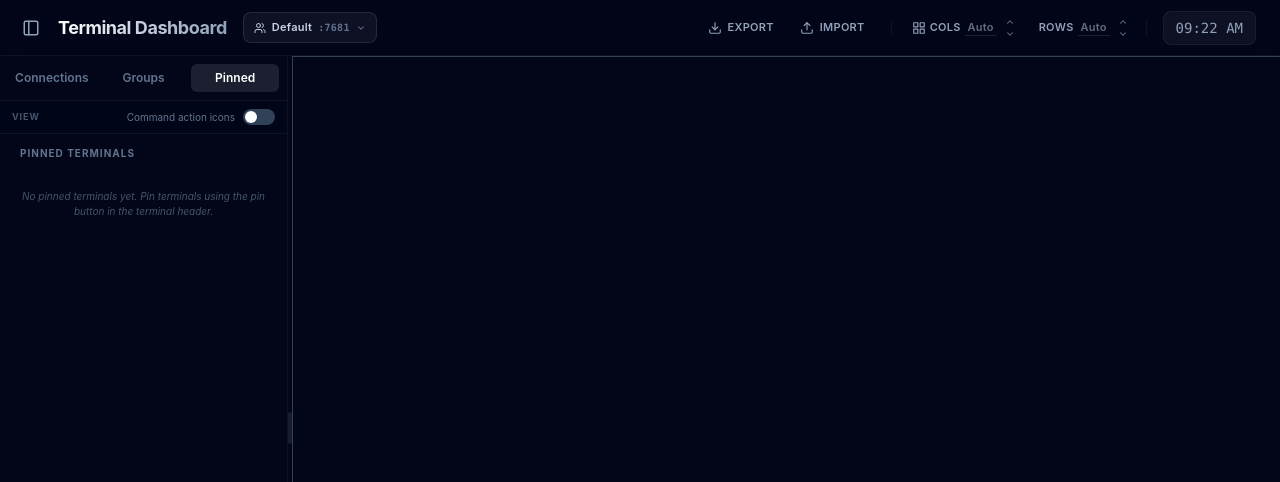
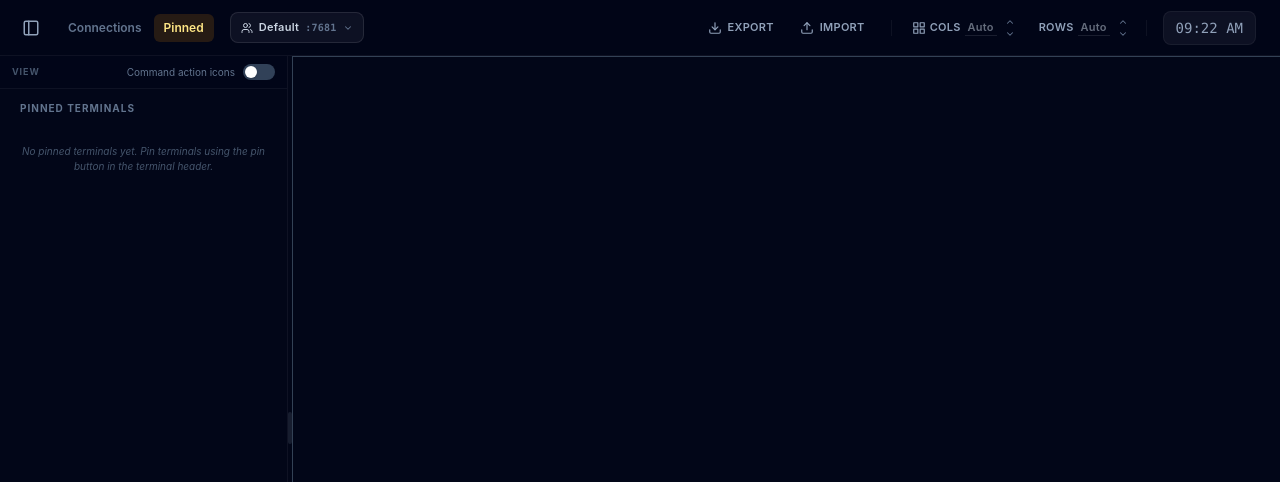
Before and after one commit to aiyoux/terminal-manager, a SvelteKit app: page /pinned in a window 1280 px wide. Shown: the top 482 px of the page. Built offline with nearby package versions, Linux system fonts and the light colour scheme.

Commit message:
feat: header nav with per-group routes and persistent grid state
Replace the title with Connections, each terminal group, and Pinned as
header tabs. Groups use /groups/[id] (stable ids) and open that group's
grid without remounting terminals when switching routes.

```diff
--- a/src/lib/stores.svelte.ts
+++ b/src/lib/stores.svelte.ts
@@ -820,15 +820,17 @@ export function isLoaded(): boolean {
 }
 
 // Group Operations
-export function addTerminalGroup(name: string) {
-  terminalGroups.push({
+export function addTerminalGroup(name: string): TerminalGroup {
+  const group: TerminalGroup = {
     id: uid(),
     name,
     terminalIds: [],
     collapsed: false,
     variables: {},
-  });
+  };
+  terminalGroups.push(group);
   saveGroups();
+  return group;
 }
 
 export function removeTerminalGroup(groupId: string) {
--- a/src/routes/(app)/+layout.svelte
+++ b/src/routes/(app)/+layout.svelte
@@ -1,5 +1,6 @@
 <script lang="ts">
   import { untrack } from 'svelte';
+  import { goto } from '$app/navigation';
   import { page } from '$app/state';
   import Terminal from '$lib/components/Terminal.svelte';
   import VariablesEditor from '$lib/components/VariablesEditor.svelte';
@@ -109,14 +110,47 @@
   let profileEpoch = $derived(getProfileEpoch());
   let profileMenuOpen = $state(false);
 
-  type SidebarTab = 'connections' | 'groups' | 'pinned';
-
-  /** Driven by the URL so refresh keeps the active sidebar tab. */
-  let activeSidebarTab = $derived.by((): SidebarTab => {
+  /**
+   * Route keys persist independently so switching tabs does not remount terminals.
+   * - connections | pinned | group:<id>
+   * Using group id in the URL (/groups/[id]) is correct: stable across renames.
+   */
+  type RouteKey = string;
+  type NavKind = 'connections' | 'group' | 'pinned';
+
+  function routeKeyFromPath(path: string): RouteKey {
+    if (path === '/pinned' || path.startsWith('/pinned/')) return 'pinned';
+    const gm = path.match(/^\/groups\/([^/]+)/);
+    if (gm) return `group:${decodeURIComponent(gm[1])}`;
+    return 'connections';
+  }
+
+  let activeRouteKey = $derived(routeKeyFromPath(page.url.pathname));
+  let navKind = $derived.by((): NavKind => {
+    if (activeRouteKey === 'pinned') return 'pinned';
+    if (activeRouteKey.startsWith('group:')) return 'group';
+    return 'connections';
+  });
+  let activeGroupId = $derived(
+    activeRouteKey.startsWith('group:') ? activeRouteKey.slice('group:'.length) : ''
+  );
+  let activeGroup = $derived(terminalGroups.find((g) => g.id === activeGroupId) ?? null);
+
+  // Legacy /groups → first group (or connections if none)
+  $effect(() => {
     const path = page.url.pathname;
-    if (path === '/groups' || path.startsWith('/groups/')) return 'groups';
-    if (path === '/pinned' || path.startsWith('/pinned/')) return 'pinned';
-    return 'connections';
+    if (path !== '/groups' && path !== '/groups/') return;
+    const first = terminalGroups[0];
+    if (first) void goto(`/groups/${first.id}`, { replaceState: true });
+    else void goto('/connections', { replaceState: true });
+  });
+
+  // If the open group was deleted, leave the route
+  $effect(() => {
+    if (navKind !== 'group' || !activeGroupId) return;
+    if (!terminalGroups.some((g) => g.id === activeGroupId)) {
+      void goto('/connections', { replaceState: true });
+    }
   });
 
   // --- Sidebar view settings ---
@@ -681,19 +715,33 @@
   // Once mounted, terminals stay mounted across tab switches (only hidden via CSS).
   let mountedTerminalIds = $state<Set<string>>(new Set());
 
-  /** Per-tab workspace snapshot so Connections / Groups / Pinned each restore
-   *  their own selection + grid mode when you come back. */
+  /** Per-route workspace snapshot (connections / each group / pinned). */
   type TabWorkspace = {
     activeTerminalId: string;
     gridViewConnId: string;
     gridViewProjectId: string;
   };
-  let tabWorkspace: Record<SidebarTab, TabWorkspace> = {
+  let tabWorkspace: Record<string, TabWorkspace> = {
     connections: { activeTerminalId: '', gridViewConnId: '', gridViewProjectId: '' },
-    groups: { activeTerminalId: '', gridViewConnId: '', gridViewProjectId: '' },
     pinned: { activeTerminalId: '', gridViewConnId: '__pinned__', gridViewProjectId: '__pinned__' },
   };
-  let prevSidebarTab: SidebarTab | null = null;
+  let prevRouteKey: RouteKey | null = null;
+
+  function defaultWorkspaceFor(key: RouteKey): TabWorkspace {
+    if (key === 'pinned') {
+      return { activeTerminalId: '', gridViewConnId: '__pinned__', gridViewProjectId: '__pinned__' };
+    }
+    if (key.startsWith('group:')) {
+      const id = key.slice('group:'.length);
+      return { activeTerminalId: '', gridViewConnId: 'group', gridViewProjectId: id };
+    }
+    return { activeTerminalId: '', gridViewConnId: '', gridViewProjectId: '' };
+  }
+
+  function workspaceFor(key: RouteKey): TabWorkspace {
+    if (!tabWorkspace[key]) tabWorkspace[key] = defaultWorkspaceFor(key);
+    return tabWorkspace[key];
+  }
 
   function ensureMounted(ids: Iterable<string>) {
     let changed = false;
@@ -706,13 +754,23 @@
     if (changed) mountedTerminalIds = new Set(mountedTerminalIds);
   }
 
-  function applyTabWorkspace(tab: SidebarTab, ws: TabWorkspace) {
+  function applyTabWorkspace(key: RouteKey, ws: TabWorkspace) {
+    // Group routes always open that group's multi-terminal grid.
+    if (key.startsWith('group:')) {
+      const id = key.slice('group:'.length);
+      gridViewConnId = 'group';
+      gridViewProjectId = id;
+      setActiveTerminalId('');
+      const group = terminalGroups.find((g) => g.id === id);
+      if (group) ensureMounted(group.terminalIds);
+      return;
+    }
+
     gridViewConnId = ws.gridViewConnId;
     gridViewProjectId = ws.gridViewProjectId;
     setActiveTerminalId(ws.activeTerminalId);
 
-    if (tab === 'pinned') {
-      // Pinned tab defaults to the pinned multi-terminal grid.
+    if (key === 'pinned') {
       if (!gridViewProjectId) {
         gridViewConnId = '__pinned__';
         gridViewProjectId = '__pinned__';
@@ -721,7 +779,6 @@
       return;
     }
 
-    // Restore any terminals that belong to the saved single/grid view.
     if (ws.activeTerminalId) ensureMounted([ws.activeTerminalId]);
     if (ws.gridViewProjectId && ws.gridViewConnId === 'group') {
       const group = terminalGroups.find((g) => g.id === ws.gridViewProjectId);
@@ -779,27 +836,30 @@
   });
   let pinnedTerminals = $derived(allTerminals.filter(t => t.pinned));
 
-  // Save/restore workspace when the sidebar route changes. untrack so grid /
-  // active-terminal writes don't re-enter the effect.
+  // Save/restore workspace when the route changes. Terminals stay mounted.
   $effect(() => {
-    const tab = activeSidebarTab;
+    const key = activeRouteKey;
     untrack(() => {
-      if (prevSidebarTab === tab) return;
-
-      if (prevSidebarTab !== null) {
-        tabWorkspace[prevSidebarTab] = {
+      if (prevRouteKey === key) return;
+
+      if (prevRouteKey !== null) {
+        tabWorkspace[prevRouteKey] = {
           activeTerminalId,
           gridViewConnId,
           gridViewProjectId,
         };
       }
 
-      applyTabWorkspace(tab, tabWorkspace[tab]);
-      if (tab === 'pinned') {
-        ensureMounted(pinnedTerminals.map((t) => t.id));
-      }
-      prevSidebarTab = tab;
+      applyTabWorkspace(key, workspaceFor(key));
+      prevRouteKey = key;
     });
+  });
+
+  // Keep group grid terminals mounted while that group route is open
+  $effect(() => {
+    if (navKind === 'group' && activeGroup) {
+      ensureMounted(activeGroup.terminalIds);
+    }
   });
 
   // Auto-mount terminal when it becomes active (never unmount on tab switch)
@@ -1009,13 +1069,12 @@
     mountedTerminalIds = new Set();
     gridViewConnId = '';
     gridViewProjectId = '';
-    // Reset per-tab workspace memory for this UI session
+    // Reset per-route workspace memory for this UI session
     tabWorkspace = {
       connections: { activeTerminalId: '', gridViewConnId: '', gridViewProjectId: '' },
-      groups: { activeTerminalId: '', gridViewConnId: '', gridViewProjectId: '' },
       pinned: { activeTerminalId: '', gridViewConnId: '__pinned__', gridViewProjectId: '__pinned__' },
     };
-    prevSidebarTab = null;
+    prevRouteKey = null;
     await switchProfile(id);
   }
 
@@ -1048,10 +1107,9 @@
     gridViewProjectId = '';
     tabWorkspace = {
       connections: { activeTerminalId: '', gridViewConnId: '', gridViewProjectId: '' },
-      groups: { activeTerminalId: '', gridViewConnId: '', gridViewProjectId: '' },
       pinned: { activeTerminalId: '', gridViewConnId: '__pinned__', gridViewProjectId: '__pinned__' },
     };
-    prevSidebarTab = null;
+    prevRouteKey = null;
     await deleteProfile(activeProfileId);
   }
 
@@ -1076,7 +1134,9 @@
 
   async function handleAddGroup() {
     const name = await showPrompt('Group name:', 'New Group');
-    if (name) addTerminalGroup(name);
+    if (!name) return;
+    const group = addTerminalGroup(name);
+    void goto(`/groups/${group.id}`);
   }
 
   async function handleRemoveGroup(groupId: string, e: Event) {
@@ -1351,9 +1411,34 @@
           <svg xmlns="http://www.w3.org/2000/svg" width="18" height="18" viewBox="0 0 24 24" fill="none" stroke="currentColor" stroke-width="2" stroke-linecap="round" stroke-linejoin="round"><line x1="3" y1="6" x2="21" y2="6"/><line x1="3" y1="12" x2="21" y2="12"/><line x1="3" y1="18" x2="21" y2="18"/></svg>
         {/if}
       </button>
-      <h1 class="text-lg font-bold tracking-tight bg-gradient-to-r from-white to-slate-400 bg-clip-text text-transparent">Terminal Dashboard</h1>
+      <!-- Main nav: Connections | each group | Pinned (replaces page title) -->
+      <nav class="flex items-center gap-0.5 min-w-0 overflow-x-auto no-scrollbar max-w-[min(52vw,36rem)]" aria-label="Main">
+        <a
+          href="/connections"
+          class="shrink-0 px-2.5 py-1.5 rounded-md text-xs font-semibold transition-colors {navKind === 'connections' ? 'bg-white/10 text-white' : 'text-slate-500 hover:text-slate-200 hover:bg-white/5'}"
+          aria-current={navKind === 'connections' ? 'page' : undefined}
+          data-tooltip="Connections and project workspaces"
+          data-tooltip-pos="bottom"
+        >Connections</a>
+        {#each terminalGroups as g (g.id)}
+          <a
+            href="/groups/{g.id}"
+            class="shrink-0 max-w-[9rem] truncate px-2.5 py-1.5 rounded-md text-xs font-semibold transition-colors {activeGroupId === g.id ? 'bg-indigo-500/20 text-indigo-200' : 'text-slate-500 hover:text-slate-200 hover:bg-white/5'}"
+            aria-current={activeGroupId === g.id ? 'page' : undefined}
+            data-tooltip="Group grid: {g.name}"
+            data-tooltip-pos="bottom"
+          >{g.name}</a>
+        {/each}
+        <a
+          href="/pinned"
+          class="shrink-0 px-2.5 py-1.5 rounded-md text-xs font-semibold transition-colors {navKind === 'pinned' ? 'bg-amber-500/15 text-amber-200' : 'text-slate-500 hover:text-slate-200 hover:bg-white/5'}"
+          aria-current={navKind === 'pinned' ? 'page' : undefined}
+          data-tooltip="Pinned terminals"
+          data-tooltip-pos="bottom"
+        >Pinned</a>
+      </nav>
       <!-- Profile switcher -->
-      <div class="relative ml-1">
+      <div class="relative ml-1 shrink-0">
         <button
           type="button"
           onclick={() => { profileMenuOpen = !profileMenuOpen; }}
@@ -1513,37 +1598,7 @@
         ? `opacity: ${sidebarOpen ? 1 : 0}`
         : `width: ${sidebarOpen ? sidebarWidth + 'px' : '0px'}; opacity: ${sidebarOpen ? 1 : 0}`}
     >
-      <div class="flex items-center border-b border-white/5 p-2 gap-1">
-        <a
-          href="/connections"
-          class="flex-1 py-1.5 text-center text-xs font-semibold rounded-md transition-colors {activeSidebarTab === 'connections' ? 'bg-white/10 text-white' : 'text-slate-500 hover:text-slate-300 hover:bg-white/5'}"
-          data-tooltip="View server connections and project workspaces"
-          data-tooltip-pos="bottom"
-          aria-current={activeSidebarTab === 'connections' ? 'page' : undefined}
-        >
-          Connections
-        </a>
-        <a
-          href="/groups"
-          class="flex-1 py-1.5 text-center text-xs font-semibold rounded-md transition-colors {activeSidebarTab === 'groups' ? 'bg-white/10 text-white' : 'text-slate-500 hover:text-slate-300 hover:bg-white/5'}"
-          data-tooltip="View custom multi-terminal layout groups"
-          data-tooltip-pos="bottom"
-          aria-current={activeSidebarTab === 'groups' ? 'page' : undefined}
-        >
-          Groups
-        </a>
-        <a
-          href="/pinned"
-          class="flex-1 py-1.5 text-center text-xs font-semibold rounded-md transition-colors {activeSidebarTab === 'pinned' ? 'bg-white/10 text-white' : 'text-slate-500 hover:text-slate-300 hover:bg-white/5'}"
-          data-tooltip="View pinned active terminals"
-          data-tooltip-pos="bottom"
-          aria-current={activeSidebarTab === 'pinned' ? 'page' : undefined}
-        >
-          Pinned
-        </a>
-      </div>
-
-      <!-- View settings (below tabs, above section labels) -->
+      <!-- View settings -->
       <div class="flex items-center justify-between gap-2 px-3 py-2 border-b border-white/5 bg-slate-950/80">
         <span class="text-[9px] font-bold uppercase tracking-widest text-slate-600">View</span>
         <button
@@ -1569,7 +1624,7 @@
       </div>
 
       <div class="p-3 flex-1 min-h-0 min-w-0 overflow-y-auto overflow-x-hidden">
-        {#if activeSidebarTab === 'connections'}
+        {#if navKind === 'connections'}
           <div class="text-[10px] font-bold uppercase tracking-widest text-slate-500 mb-3 px-2">Connections</div>
 
           {#each connections as conn, connIdx (conn.id)}
@@ -1925,44 +1980,29 @@
               {/if}
             </div>
           {/each}
-        {:else if activeSidebarTab === 'groups'}
-          <div class="text-[10px] font-bold uppercase tracking-widest text-slate-500 mb-3 px-2">Groups</div>
-          {#each terminalGroups as group, groupIdx (group.id)}
-            <div
-              class="relative mb-2"
-              data-dnd-row
-              data-dnd-type="group"
-              data-dnd-id={group.id}
-              data-dnd-index={groupIdx}
-              onpointerdown={(e) => onPointerDown(e, { type: 'group', id: group.id, index: groupIdx })}
-            >
-              <button data-dnd-bar class="tree-row relative w-full flex items-center px-2 py-1.5 rounded-lg text-xs font-semibold transition-colors hover:bg-white/5 group" onpointerdown={onRowPointerDown} onclick={(e) => onRowClick(e, () => toggleGroupCollapse(group.id))}>
-                <div class="tree-row-label gap-2">
-                  <svg xmlns="http://www.w3.org/2000/svg" width="12" height="12" viewBox="0 0 24 24" fill="none" stroke="currentColor" stroke-width="2" stroke-linecap="round" stroke-linejoin="round" class="shrink-0 text-indigo-400 transition-transform {group.collapsed ? '-rotate-90' : ''}" data-tooltip={group.collapsed ? 'Expand group' : 'Collapse group'} data-tooltip-pos="bottom-right"><polyline points="6 9 12 15 18 9"/></svg>
-                  <svg xmlns="http://www.w3.org/2000/svg" width="14" height="14" viewBox="0 0 24 24" fill="none" stroke="currentColor" stroke-width="2" stroke-linecap="round" stroke-linejoin="round" class="shrink-0 text-indigo-400" data-tooltip="Custom terminal group" data-tooltip-pos="bottom-right"><rect x="3" y="3" width="7" height="7"/><rect x="14" y="3" width="7" height="7"/><rect x="14" y="14" width="7" height="7"/><rect x="3" y="14" width="7" height="7"/></svg>
-                  <span
-                    class="tree-row-name truncate text-slate-200 select-none cursor-pointer"
-                    title="Click to expand/collapse"
-                  >{group.name}</span>
-                </div>
-                <div class="tree-row-actions" data-no-drag>
-                  <div role="button" tabindex="0" data-tooltip="Edit terminal group variables" data-tooltip-pos="bottom-left" onclick={(e) => openVariables({ kind: 'terminalGroup', terminalGroupId: group.id }, `Variables · ${group.name}`, e)} onkeydown={(e) => e.key === 'Enter' && openVariables({ kind: 'terminalGroup', terminalGroupId: group.id }, `Variables · ${group.name}`)} class="p-0.5 text-slate-500 hover:text-cyan-400 rounded hover:bg-cyan-500/20 transition-colors">
-                    <svg xmlns="http://www.w3.org/2000/svg" width="11" height="11" viewBox="0 0 24 24" fill="none" stroke="currentColor" stroke-width="2" stroke-linecap="round" stroke-linejoin="round"><path d="M4 9h16"/><path d="M4 15h16"/><path d="M10 3 8 21"/><path d="m16 3-2 18"/></svg>
-                  </div>
-                  <div role="button" tabindex="0" data-tooltip="Replace in commands" data-tooltip-pos="bottom-left" onclick={(e) => openTextReplace({ kind: 'terminalGroup', terminalGroupId: group.id }, e)} onkeydown={(e) => e.key === 'Enter' && openTextReplace({ kind: 'terminalGroup', terminalGroupId: group.id })} class="p-0.5 text-slate-500 hover:text-fuchsia-400 rounded hover:bg-fuchsia-500/20 transition-colors">
-                    <svg xmlns="http://www.w3.org/2000/svg" width="11" height="11" viewBox="0 0 24 24" fill="none" stroke="currentColor" stroke-width="2" stroke-linecap="round" stroke-linejoin="round"><path d="m17 2 4 4-4 4"/><path d="M3 11h18"/><path d="m7 22-4-4 4-4"/><path d="M21 13H3"/></svg>
-                  </div>
-                  <div role="button" tabindex="0" data-tooltip={gridViewProjectId === group.id ? 'Switch to single view' : 'Switch to grid view'} data-tooltip-pos="bottom-left" onclick={(e) => toggleGridView('group', group.id, e)} onkeydown={(e) => e.key === 'Enter' && toggleGridView('group', group.id, e)} class="p-0.5 rounded transition-colors {gridViewProjectId === group.id ? 'text-violet-400 bg-violet-500/20' : 'text-slate-500 hover:text-violet-400 hover:bg-violet-500/20'}">
-                    <svg xmlns="http://www.w3.org/2000/svg" width="11" height="11" viewBox="0 0 24 24" fill="none" stroke="currentColor" stroke-width="2" stroke-linecap="round" stroke-linejoin="round"><rect x="3" y="3" width="7" height="7"/><rect x="14" y="3" width="7" height="7"/><rect x="3" y="14" width="7" height="7"/><rect x="14" y="14" width="7" height="7"/></svg>
-                  </div>
-                  <div role="button" tabindex="0" data-tooltip="Remove custom group" data-tooltip-pos="bottom-left" onclick={(e) => handleRemoveGroup(group.id, e)} onkeydown={(e) => e.key === 'Enter' && handleRemoveGroup(group.id, e)} class="p-0.5 text-slate-500 hover:text-rose-400 rounded hover:bg-rose-500/20 transition-colors">
+        {:else if navKind === 'group'}
+          {#if activeGroup}
+            {@const group = activeGroup}
+            <div class="text-[10px] font-bold uppercase tracking-widest text-slate-500 mb-3 px-2 flex items-center justify-between gap-2">
+              <span class="truncate">{group.name}</span>
+              <button
+                type="button"
+                class="p-0.5 text-slate-500 hover:text-rose-400 rounded"
+                data-tooltip="Remove custom group"
+                data-tooltip-pos="bottom-left"
+                onclick={(e) => handleRemoveGroup(group.id, e)}
+              >
                 <svg xmlns="http://www.w3.org/2000/svg" width="12" height="12" viewBox="0 0 24 24" fill="none" stroke="currentColor" stroke-width="2" stroke-linecap="round" stroke-linejoin="round"><line x1="18" y1="6" x2="6" y2="18"/><line x1="6" y1="6" x2="18" y2="18"/></svg>
-                  </div>
-                </div>
               </button>
-
-              {#if !group.collapsed}
-                <div class="ml-4 mt-1 border-l border-slate-800 pl-2 min-w-0">
+            </div>
+            <div class="flex items-center gap-1 px-2 mb-2">
+              <div role="button" tabindex="0" data-tooltip="Edit terminal group variables" data-tooltip-pos="bottom-left" onclick={(e) => openVariables({ kind: 'terminalGroup', terminalGroupId: group.id }, `Variables · ${group.name}`, e)} onkeydown={(e) => e.key === 'Enter' && openVariables({ kind: 'terminalGroup', terminalGroupId: group.id }, `Variables · ${group.name}`)} class="p-1 text-slate-500 hover:text-cyan-400 rounded hover:bg-cyan-500/20 transition-colors">
+                <svg xmlns="http://www.w3.org/2000/svg" width="12" height="12" viewBox="0 0 24 24" fill="none" stroke="currentColor" stroke-width="2" stroke-linecap="round" stroke-linejoin="round"><path d="M4 9h16"/><path d="M4 15h16"/><path d="M10 3 8 21"/><path d="m16 3-2 18"/></svg>
+              </div>
+              <div role="button" tabindex="0" data-tooltip="Replace in commands" data-tooltip-pos="bottom-left" onclick={(e) => openTextReplace({ kind: 'terminalGroup', terminalGroupId: group.id }, e)} onkeydown={(e) => e.key === 'Enter' && openTextReplace({ kind: 'terminalGroup', terminalGroupId: group.id })} class="p-1 text-slate-500 hover:text-fuchsia-400 rounded hover:bg-fuchsia-500/20 transition-colors">
+                <svg xmlns="http://www.w3.org/2000/svg" width="12" height="12" viewBox="0 0 24 24" fill="none" stroke="currentColor" stroke-width="2" stroke-linecap="round" stroke-linejoin="round"><path d="m17 2 4 4-4 4"/><path d="M3 11h18"/><path d="m7 22-4-4 4-4"/><path d="M21 13H3"/></svg>
+              </div>
+            </div>
             {#if group.terminalIds.length === 0}
               <p class="text-[10px] text-slate-600 italic px-2 py-1">No terminals in this group</p>
             {:else}
@@ -1971,7 +2011,6 @@
                 {@const isMounted = mountedTerminalIds.has(terminalId)}
                 {@const isConn = !!connectionStatuses[terminalId]}
                 {#if terminal}
-                        <!-- Group Terminal row -->
                   <div
                     class="relative mb-0.5"
                     data-dnd-row
@@ -2002,11 +2041,10 @@
                 {/if}
               {/each}
             {/if}
-                </div>
-              {/if}
-            </div>
-          {/each}
-        {:else if activeSidebarTab === 'pinned'}
+          {:else}
+            <p class="text-[10px] text-slate-600 italic px-2 py-4 text-center">Group not found.</p>
+          {/if}
+        {:else if navKind === 'pinned'}
           <div class="text-[10px] font-bold uppercase tracking-widest text-slate-500 mb-3 px-2">Pinned Terminals</div>
           {#if pinnedTerminals.length === 0}
             <p class="text-[10px] text-slate-600 italic px-2 py-4 text-center">No pinned terminals yet. Pin terminals using the pin button in the terminal header.</p>
@@ -2038,12 +2076,12 @@
       </div>
 
       <div class="p-3 border-t border-white/5">
-        {#if activeSidebarTab === 'connections'}
+        {#if navKind === 'connections'}
           <button onclick={handleAddConnection} data-tooltip="Add a new server connection" data-tooltip-pos="top" class="w-full py-2 border border-slate-700 border-dashed rounded-lg text-slate-400 hover:text-white hover:border-slate-500 hover:bg-white/5 transition-all text-xs flex items-center justify-center gap-2">
             <svg xmlns="http://www.w3.org/2000/svg" width="13" height="13" viewBox="0 0 24 24" fill="none" stroke="currentColor" stroke-width="2" stroke-linecap="round" stroke-linejoin="round"><line x1="12" y1="5" x2="12" y2="19"/><line x1="5" y1="12" x2="19" y2="12"/></svg>
             Add Connection
           </button>
-        {:else if activeSidebarTab === 'groups'}
+        {:else if navKind === 'group'}
           <button onclick={handleAddGroup} data-tooltip="Add a new custom group layout" data-tooltip-pos="top" class="w-full py-2 border border-indigo-700/50 border-dashed rounded-lg text-indigo-400 hover:text-indigo-300 hover:border-indigo-500 hover:bg-indigo-500/10 transition-all text-xs flex items-center justify-center gap-2">
             <svg xmlns="http://www.w3.org/2000/svg" width="13" height="13" viewBox="0 0 24 24" fill="none" stroke="currentColor" stroke-width="2" stroke-linecap="round" stroke-linejoin="round"><line x1="12" y1="5" x2="12" y2="19"/><line x1="5" y1="12" x2="19" y2="12"/></svg>
             Add Group
--- /dev/null
+++ b/src/routes/(app)/groups/+page.ts
@@ -0,0 +1 @@
+// Bare /groups is handled client-side (first group or /connections) once the store loads.
--- /dev/null
+++ b/src/routes/(app)/groups/[groupId]/+page.svelte
@@ -0,0 +1 @@
+<!-- Group grid lives in (app)/+layout.svelte; terminals stay mounted across routes. -->
```
Also changed, not shown: src/routes/(app)/groups/+page.svelte (+11 -1 lines), .devin/workflows/transfer.md (added), 1 other file (tests, documents, lock files or other folders). Lines whose indentation alone changed are shown as unchanged.
